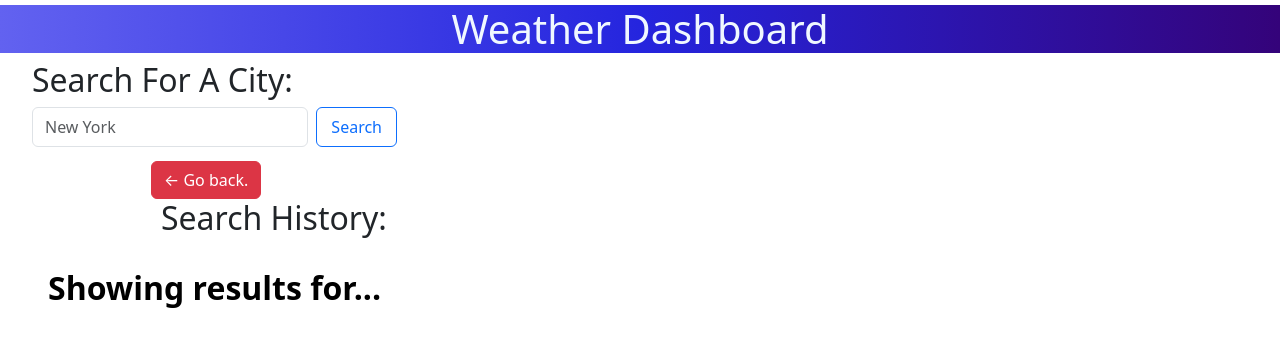
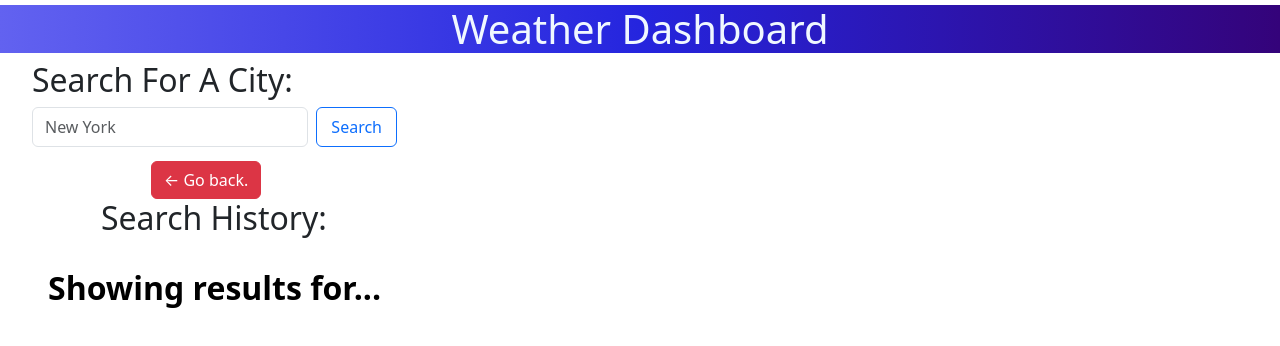
Before and after one commit to Taylor-Brandon/Weather-App, a plain HTML site: page weather-results.html in a window 1280 px wide. Drawn offline with nearby package versions, Linux system fonts and the light colour scheme.

Commit message:
fixed search history again

```diff
--- a/css/result.css
+++ b/css/result.css
@@ -32,9 +32,6 @@ button {
     margin-top: 100px;
     margin-left: -270px;
 }
-.search-section {
-    margin-left: 10px;
-}
 .search-history-item {
     border-radius: 5px;
     background-color: rgb(188, 185, 185);
```
